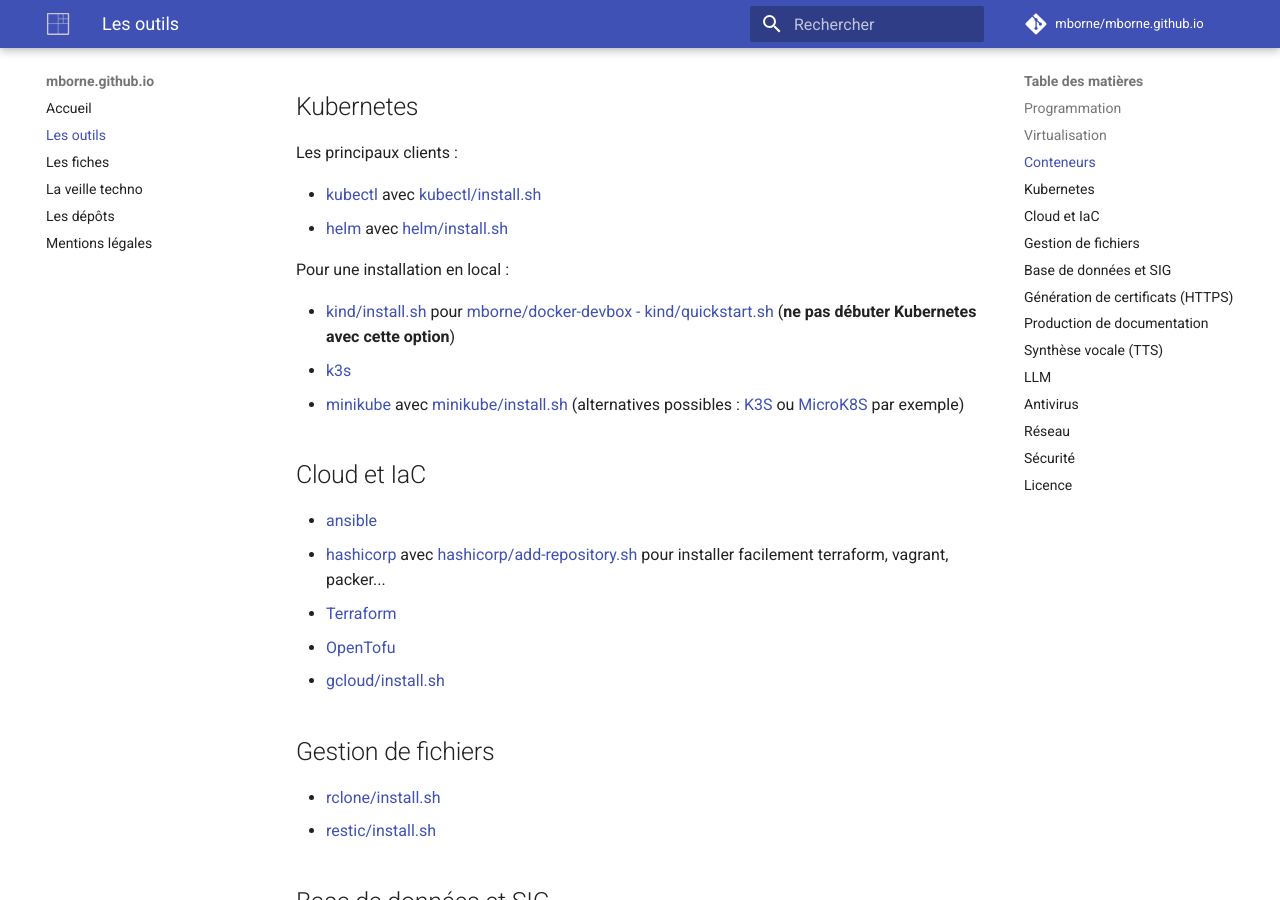
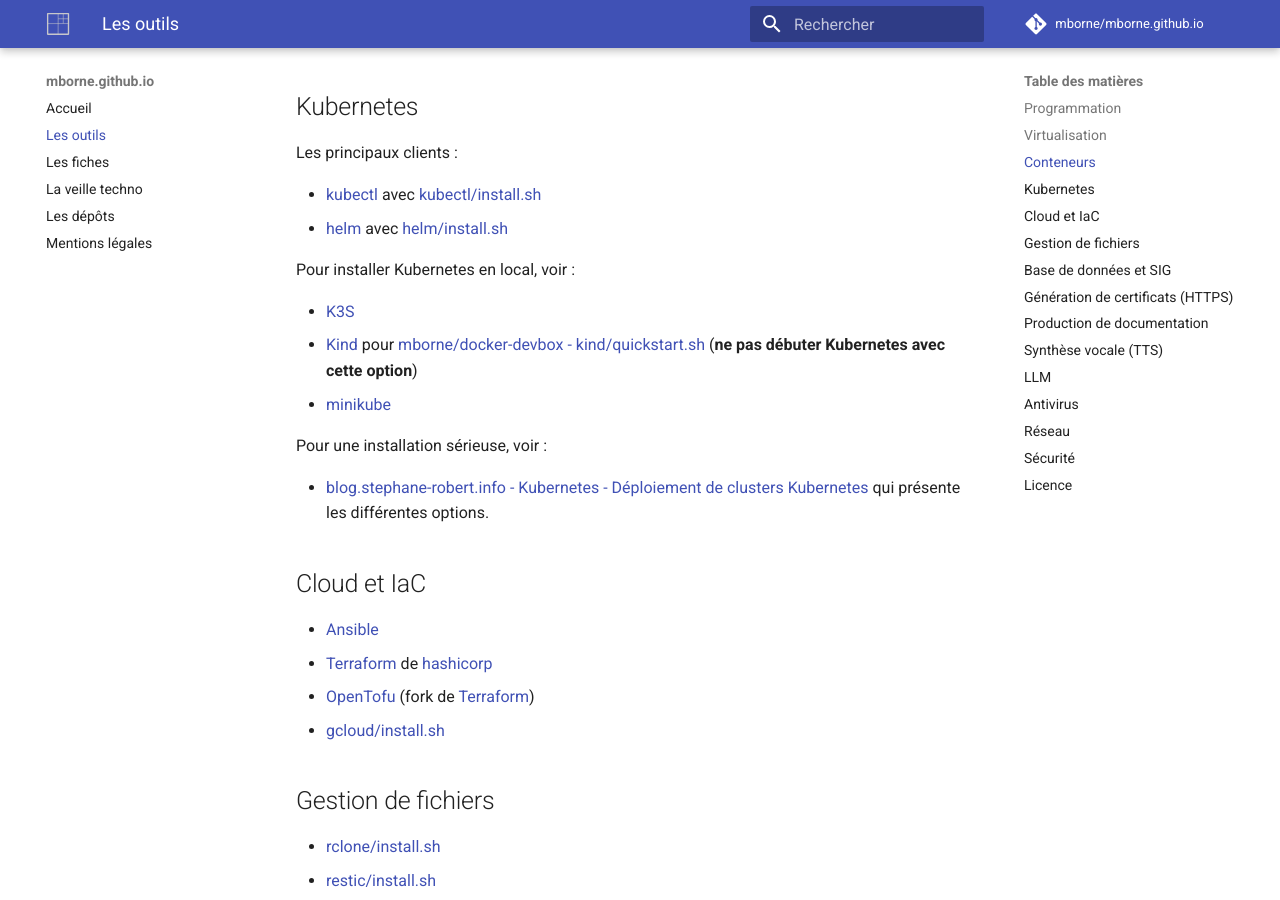
Before and after one commit to mborne/mborne.github.io, an MkDocs documentation site: the page built from docs/outils/index.md, in a window 1280 px wide and 900 px high, scrolled down 1061 px. Built offline with MkDocs 1.6.1 and Material for MkDocs 9.7.7, drawn with Linux system fonts in a browser that asks for light colours; plug-ins that fetch from the network failed and are left out; comment, search, counter and statistics services are not loaded.

Commit message:
docs: mise à jour des notes Kubernetes, dépréciation script minikube/install.sh

```diff
--- a/docs/outils/index.md
+++ b/docs/outils/index.md
@@ -37,18 +37,21 @@
 - [kubectl](kubectl/README.md) avec [kubectl/install.sh](kubectl/install.sh)
 - [helm](helm/README.md) avec [helm/install.sh](helm/install.sh)
 
-Pour une installation en local :
+Pour installer Kubernetes en local, voir :
 
-- [kind/install.sh](kind/install.sh) pour [mborne/docker-devbox - kind/quickstart.sh](https://github.com/mborne/docker-devbox/tree/master/kind#readme) (**ne pas débuter Kubernetes avec cette option**)
-- [k3s](k3s/README.md)
-- [minikube](minikube/README.md) avec [minikube/install.sh](minikube/install.sh) (alternatives possibles : [K3S](https://k3s.io/) ou [MicroK8S](https://microk8s.io/) par exemple)
+- [K3S](k3s/README.md)
+- [Kind](kind/README.md) pour [mborne/docker-devbox - kind/quickstart.sh](https://github.com/mborne/docker-devbox/tree/master/kind#readme) (**ne pas débuter Kubernetes avec cette option**)
+- [minikube](minikube/README.md)
+
+Pour une installation sérieuse, voir :
+
+- [blog.stephane-robert.info - Kubernetes - Déploiement de clusters Kubernetes](https://blog.stephane-robert.info/docs/conteneurs/orchestrateurs/kubernetes/installation/) qui présente les différentes options.
 
 ## Cloud et IaC
 
-- [ansible](ansible/README.md)
-- [hashicorp](hashicorp/README.md) avec [hashicorp/add-repository.sh](hashicorp/add-repository.sh) pour installer facilement terraform, vagrant, packer...
-- [Terraform](terraform/README.md)
-- [OpenTofu](opentofu/README.md)
+- [Ansible](ansible/README.md)
+- [Terraform](terraform/README.md) de [hashicorp](hashicorp/README.md)
+- [OpenTofu](opentofu/README.md) (fork de [Terraform](terraform/README.md))
 - [gcloud/install.sh](gcloud/install.sh)
 
 ## Gestion de fichiers
```
Also changed, not shown: docs/outils/k3s/README.md (+14 -10 lines), docs/outils/kind/README.md (added, +22 -0 lines), docs/outils/minikube/README.md (+1 -1 lines), 2 other files.
